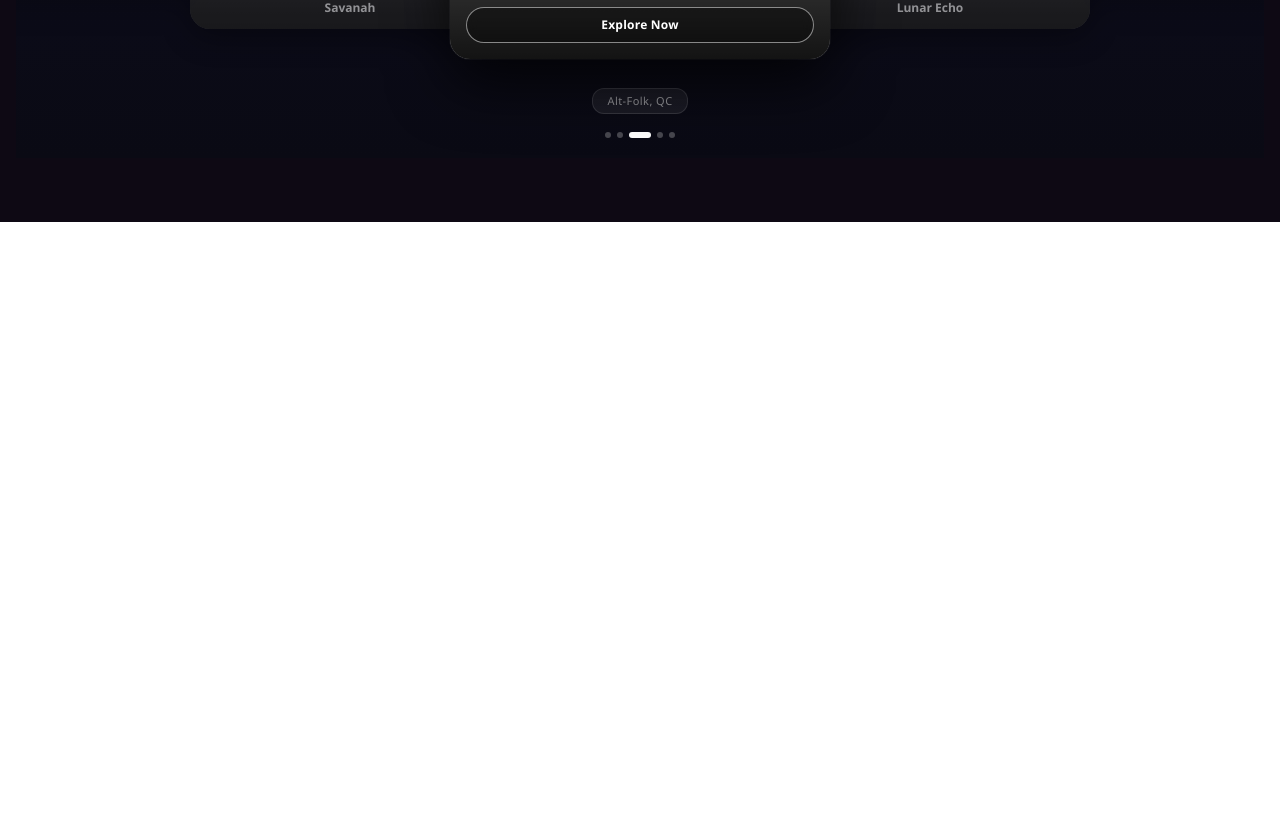
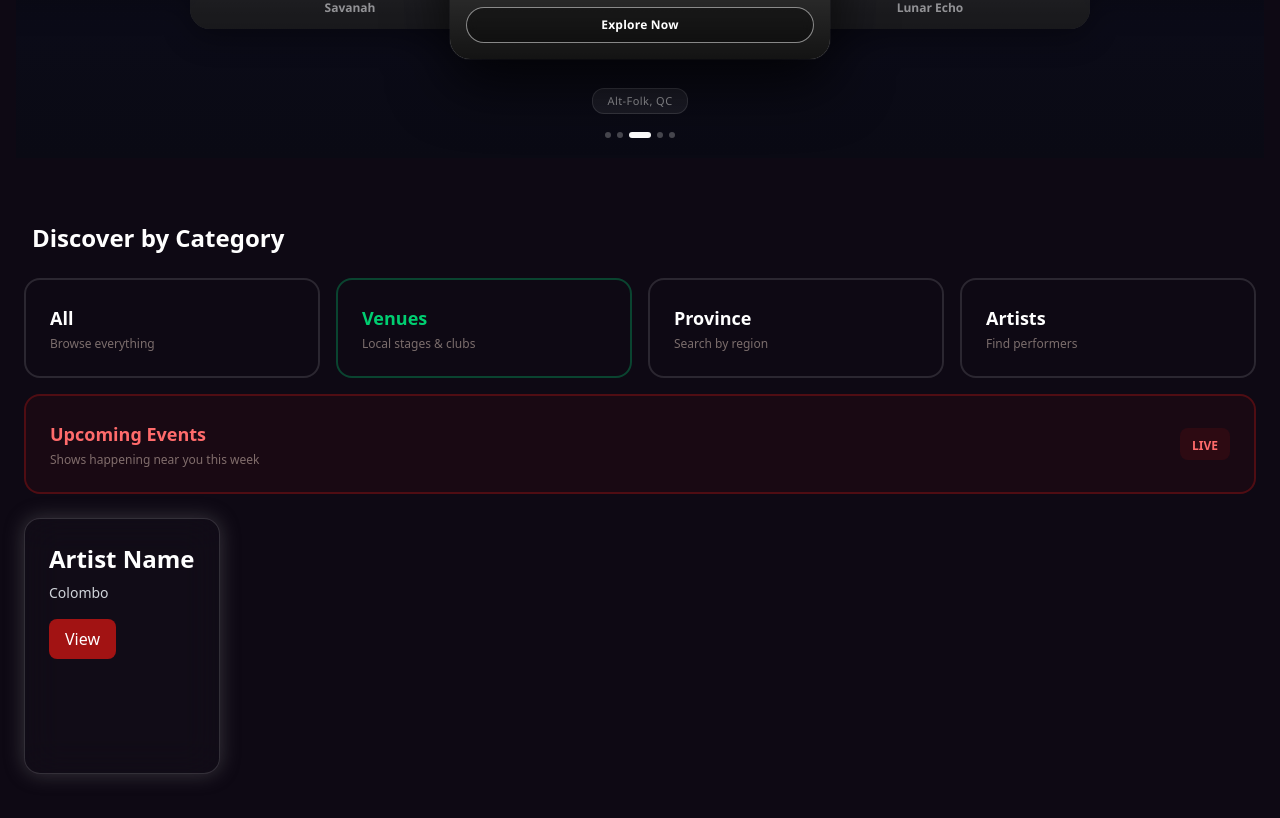
Before and after one commit to ThanugaWeerakoon/LocalScene, a React (Vite) app in the folder localscene/: page / in a window 1280 px wide. Shown: the part 862-1680 px from the top of the page. Before the commit the page ends 1084 px from the top, so only its background shows below. Built offline with nearby package versions, Linux system fonts and the light colour scheme; grey boxes are pictures that could not be loaded.

Commit message:
Update Home.jsx

```diff
--- a/localscene/src/pages/Home.jsx
+++ b/localscene/src/pages/Home.jsx
@@ -5,11 +5,7 @@ import Header from "../components/Header";
 export default function Home() {
   return (
     <div className="flex flex-col min-h-screen" style={{ background: "#0e0914" }}>
-
-
    <Header />
-
-      {/* Hero Section */}
       <section className="flex flex-col items-center justify-center text-center px-6 pt-5 pb-8 gap-4">
 
         <div
@@ -22,7 +18,6 @@ export default function Home() {
         >
           Discover Your Local Scene
         </div>
-
         <h2
           className="text-4xl sm:text-5xl font-black leading-tight tracking-tight max-w-2xl"
           style={{ color: "#ffe7d7" }}
@@ -32,7 +27,6 @@ export default function Home() {
           <br />
           Your City.
         </h2>
-
         <p
           className="text-sm max-w-md leading-relaxed"
           style={{ color: "rgba(255,231,215,0.5)" }}
@@ -41,8 +35,6 @@ export default function Home() {
           miss a local show again.
         </p>
       </section>
-
-      {/* Section Label */}
       <div className="pb-5 flex items-center justify-center">
         <span
           className="text-xl font-bold tracking-widest uppercase"
@@ -57,6 +49,80 @@ export default function Home() {
         <Carousel />
       </div>
 
+<section className="px-6 pb-16">
+  <h3 className="text-2xl font-bold text-white mb-6 pl-2">
+    Discover by Category
+  </h3>
+
+  <div className="grid grid-cols-2 sm:grid-cols-3 md:grid-cols-4 gap-4 mb-4">
+    {[
+      { label: "All", sub: "Browse everything", accent: false },
+      { label: "Venues", sub: "Local stages & clubs", accent: true },
+      { label: "Province", sub: "Search by region", accent: false },
+      { label: "Artists", sub: "Find performers", accent: false },
+    ].map((cat) => (
+      <div
+        key={cat.label}
+        className="p-6 rounded-2xl cursor-pointer transition-all"
+        style={{
+          border: cat.accent
+            ? "2px solid rgba(0,206,113,0.3)"
+            : "2px solid rgba(255,255,255,0.12)",
+        }}
+      >
+        <p
+          className="font-bold text-lg mb-1"
+          style={{ color: cat.accent ? "#00ce71" : "white" }}
+        >
+          {cat.label}
+        </p>
+        <p className="text-xs" style={{ color: "rgba(255,231,215,0.45)" }}>
+          {cat.sub}
+        </p>
+      </div>
+    ))}
+  </div>
+
+  <div
+    className="p-6 rounded-2xl cursor-pointer flex justify-between items-center"
+    style={{
+      border: "2px solid rgba(162,19,19,0.4)",
+      background: "rgba(162,19,19,0.07)",
+    }}
+  >
+    <div>
+      <p className="font-bold text-lg mb-1" style={{ color: "#ff6b6b" }}>
+        Upcoming Events
+      </p>
+      <p className="text-xs" style={{ color: "rgba(255,231,215,0.45)" }}>
+        Shows happening near you this week
+      </p>
+    </div>
+    <div
+      className="px-3 py-1 rounded-lg"
+      style={{ background: "rgba(162,19,19,0.15)" }}
+    >
+      <span className="text-xs font-bold" style={{ color: "#ff6b6b" }}>
+        LIVE
+      </span>
+    </div>
+  </div>
+
+  <div className="rounded-2xl p-6 mt-6 shadow-2xl transition-all duration-300 hover:scale-105 w-fit h-64"
+          style={{
+            background:"rgba(202, 202, 202, 0.02)",
+            backdropFilter:"blur(18px)",
+            WebkitBackdropFilter:"blur(18px)",
+            border:"1px solid rgba(255, 255, 255, 0.15)",
+            boxShadow:"0 0 20px rgba(138, 138, 138, 0.35)",
+          }}
+    >
+        <h2 className="text-2xl font-bold text-white">Artist Name</h2>
+        <p className="text-sm text-gray-300 mt-2">Colombo </p>
+        <button className="mt-4 px-4 py-2 text-white rounded-lg bg-[#a21313]">View</button>
+
+      </div>
+</section>
     </div>
   );
 }
```
